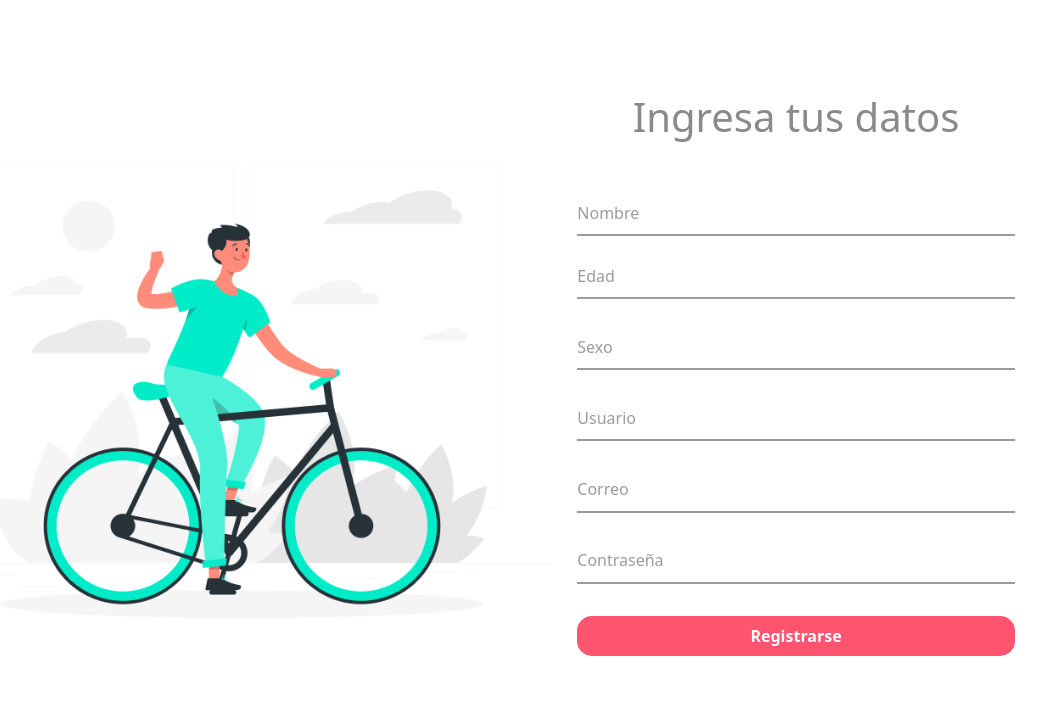
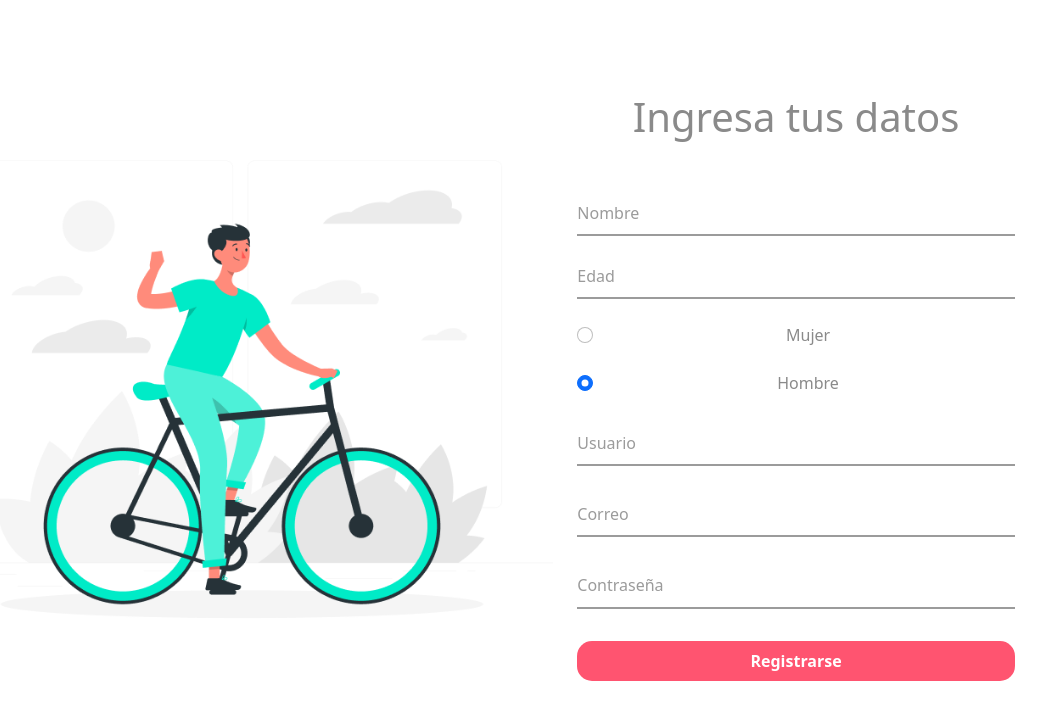
Before and after one commit to inaki321/test-Ing-software, a React (Create React App) app: page /Signup in a window 1280 px wide. Shown: the top 720 px of the page, without its empty margins (167-1213 px from the left). Built offline with nearby package versions, Linux system fonts and the light colour scheme; what @tensorflow/tfjs would draw is missing.

Commit message:
Sex fixed

```diff
--- a/src/pages/jobs.js
+++ b/src/pages/jobs.js
@@ -17,7 +17,7 @@ const Card = (props) => {
       <div className="card-body">
         <h5 className="card-title">{props.data.nombre}</h5>
         <p className="card-text">{props.data.descripcion}</p>
-        <a href="#" class="btn btn-primary">
+        <a href="#" className="btn btn-primary">
           Ver mas
         </a>
       </div>
--- a/src/pages/signup.js
+++ b/src/pages/signup.js
@@ -12,7 +12,15 @@ const Signup = () => {
     var input_usuario = document.querySelector("#usuario").value;
     var input_email = document.querySelector("#email").value;
     var input_pass = document.querySelector("#password").value;
-    var input_sex = document.querySelector("#sex").value;
+    var input_sex_m = document.querySelector("#sex").value;
+    var input_sex_h = document.querySelector("#sex2").value;
+    var input_sex = "";
+    if (input_sex_m == "on") {
+      input_sex = "M";
+    }
+    if (input_sex_h == "on") {
+      input_sex = "H";
+    }
 
     console.log(
       input_nombre,
@@ -71,14 +79,16 @@ const Signup = () => {
       }
     });
     const input_sex = document.querySelector("#sex");
-    const label_sex = document.querySelector("#label_sex");
-    input_sex.addEventListener("input", () => {
-      if (input_sex.value == null || input_sex.value == "") {
-        label_sex.classList.remove("activo");
-      } else {
-        label_sex.classList.add("activo");
-      }
-    });
+
+    // const input_sex = document.querySelector("#sex");
+    // const label_sex = document.querySelector("#label_sex");
+    // input_sex.addEventListener("input", () => {
+    //   if (input_sex.value == null || input_sex.value == "") {
+    //     label_sex.classList.remove("activo");
+    //   } else {
+    //     label_sex.classList.add("activo");
+    //   }
+    // });
     const input_pass = document.querySelector("#password");
     const label_pass = document.querySelector("#label_pass");
     input_pass.addEventListener("input", () => {
@@ -124,7 +134,7 @@ const Signup = () => {
                 required
               />
             </div>
-            <div className="form-group last mt-3 mb-4 form_group">
+            {/* <div className="form-group last mt-3 mb-4 form_group">
               <label className="form__label" id="label_sex">
                 Sexo
               </label>
@@ -135,6 +145,30 @@ const Signup = () => {
                 placeholder="Sexo"
                 required
               />
+            </div>
+             */}
+            <div className="form-check last mt-3 mb-4 form_group">
+              <input
+                className="form-check-input"
+                type="radio"
+                name="flexRadioDefault"
+                id="sex"
+              />
+              <label className="form-check-label" htmlFor="flexRadioDefault1">
+                Mujer
+              </label>
+            </div>
+            <div className="form-check last mt-3 mb-4 form_group">
+              <input
+                className="form-check-input"
+                type="radio"
+                name="flexRadioDefault"
+                id="sex2"
+                defaultChecked
+              />
+              <label className="form-check-label" htmlFor="flexRadioDefault2">
+                Hombre
+              </label>
             </div>
             <div className="form-group last mt-3 mb-4 form_group">
               <label className="form__label" id="label_usuario">
```
